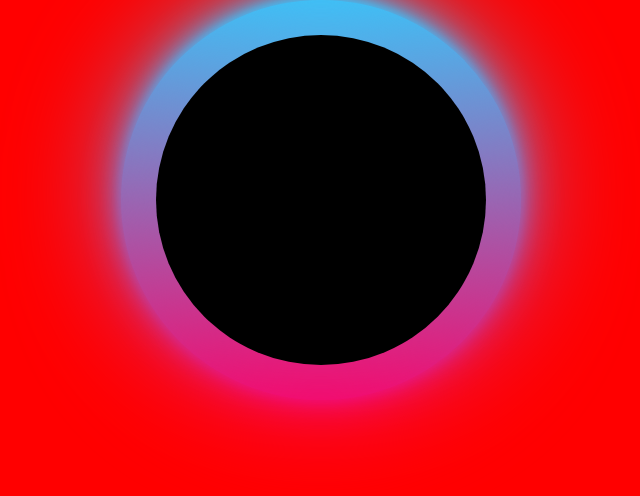
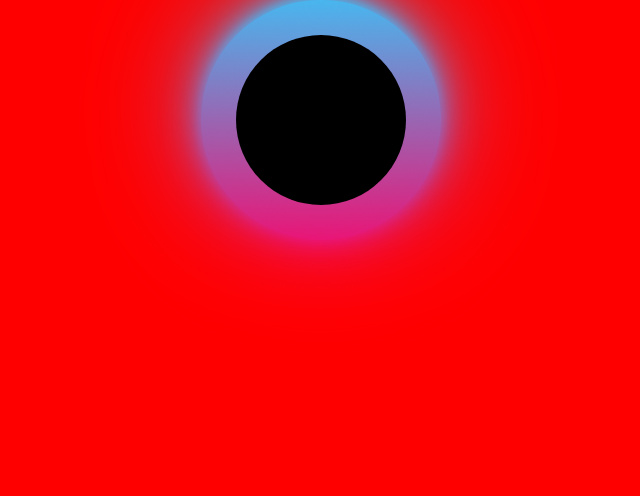
Before and after one commit to Amanjha-31/Glowing-circle, a plain HTML site: page index.html in a window 1280 px wide. Shown: the whole page, without its empty margins (319-959 px from the left). Drawn offline with Linux system fonts and the light colour scheme.

Commit message:
added changes

```diff
--- a/index.html
+++ b/index.html
@@ -13,8 +13,8 @@
 		}
 		.circle {
 			position: relative;
-			width: 50vh;
-			height: 50vh;
+			width: 30vh;
+			height: 30vh;
 			background: linear-gradient(#33ccff,#ff0066);
 			border-radius: 50%;
 			animation: animate 0.5s linear infinite;
```
